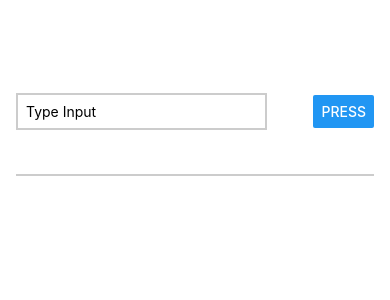
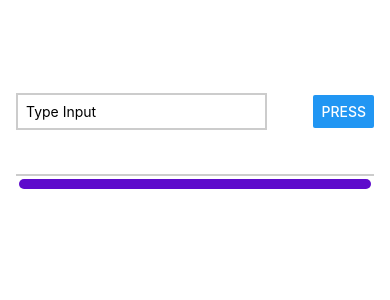
Before and after one commit to JJHyeok13/Udemy-React-Native, a React Native app: screen / in a window 390 px wide. Both pictures are taken after a click on the button "PRESS". Shown: the top 300 px of the page. Built offline with nearby package versions, Linux system fonts and the light colour scheme.

Commit message:
추가 스타일링

```diff
--- a/App.js
+++ b/App.js
@@ -25,7 +25,9 @@ export default function App() {
       </View>
       <View style={styles.listContainer}>
         {goalList.map((data, index) => (
-          <Text key={index}>{data}</Text>
+          <View style={styles.goalItem} key={index}>
+            <Text style={styles.goalText}>{data}</Text>
+          </View>
         ))}
       </View>
     </View>
@@ -57,4 +59,13 @@ const styles = StyleSheet.create({
     flex: 5,
     flexDirection: "column",
   },
+  goalItem: {
+    padding: 5,
+    margin: 3,
+    borderRadius: 8,
+    backgroundColor: "#5E0ACC",
+  },
+  goalText: {
+    color: "#FFFFFF",
+  },
 });
```
